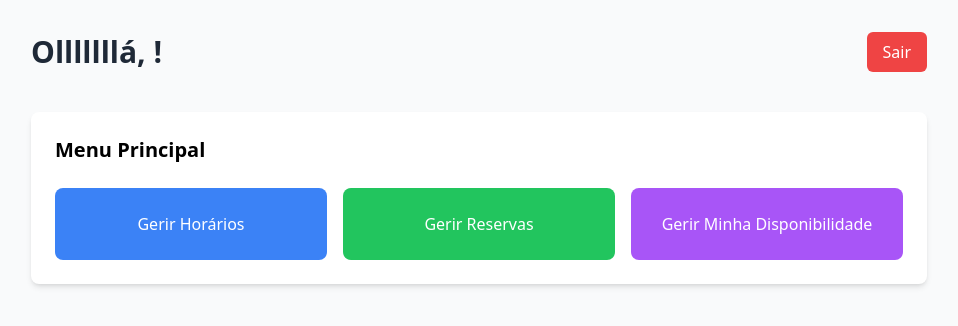
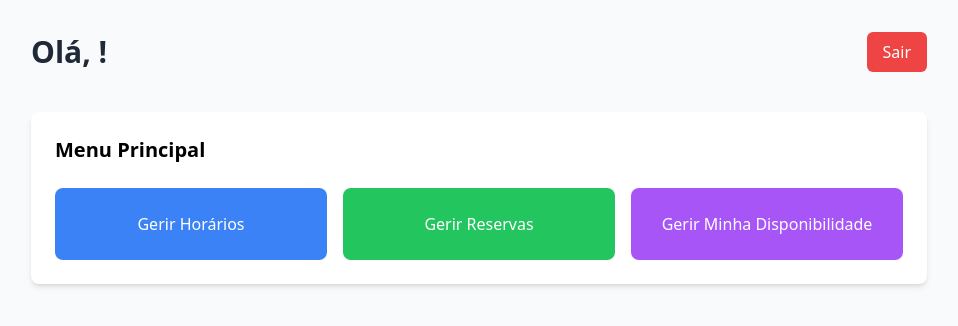
Before and after one commit to Kayo04/Horario-Ze, a Next.js app: page /portal in a window 1280 px wide. Shown: the top 326 px of the page, without its empty margins (161-1119 px from the left). Built offline with nearby package versions, Linux system fonts and the light colour scheme; no server answers.

Commit message:
testefinal

```diff
--- a/src/app/portal/page.tsx
+++ b/src/app/portal/page.tsx
@@ -12,7 +12,7 @@ export default function PortalPage() {
 
         <header className="flex justify-between items-center mb-10">
           <h1 className="text-3xl font-bold text-gray-800">
-            Olllllllá, {session?.user?.name}!
+            Olá, {session?.user?.name}!
           </h1>
           <button
             onClick={() => signOut({ callbackUrl: '/' })}
```
